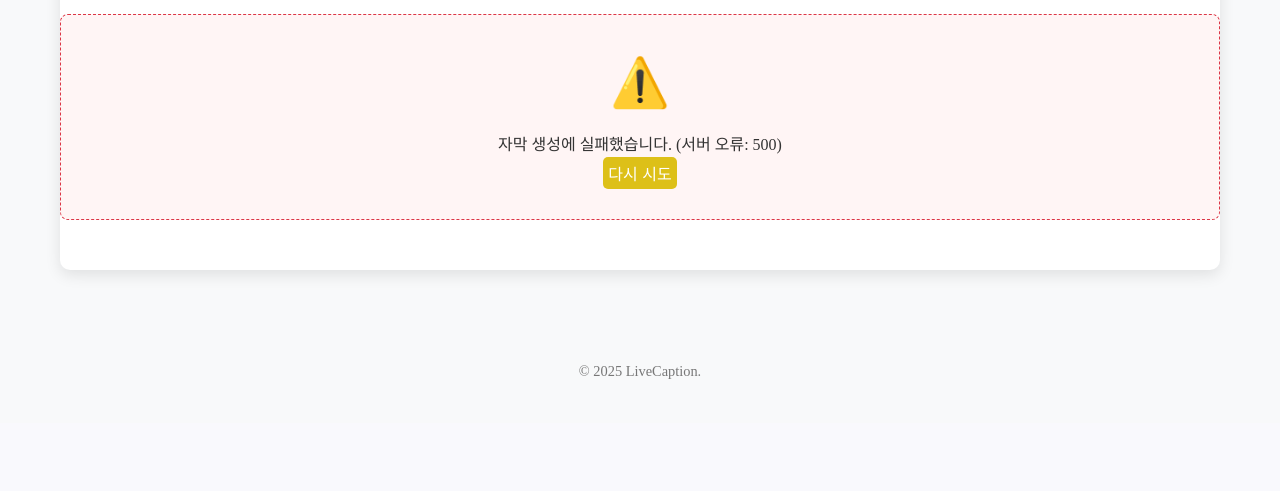
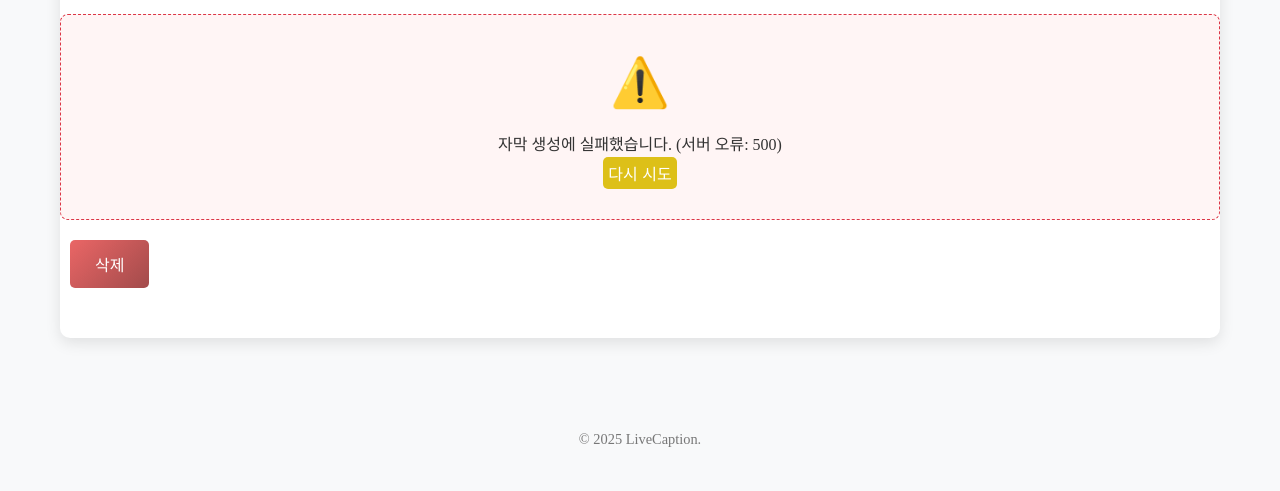
Before and after one commit to Taeho24/STT_KR, a Django app: template [ProtoType]Website/STT_KR/STT_KR_SAMPLE_WEB/templates/taskDetail.html in a window 1280 px wide. Shown: the part 807-1298 px from the top of the page. Before the commit the page ends 1186 px from the top, so only its background shows below. Run offline with Django 5.2, Linux system fonts and the light colour scheme; the template is opened without the code that fills it, so the values that code supplies are empty; parts of the project's set-up code (start-up, migrations or seed data) failed here and were passed over.

Commit message:
update delete btn

```diff
--- a/[ProtoType]Website/STT_KR/STT_KR_SAMPLE_WEB/templates/taskDetail.html
+++ b/[ProtoType]Website/STT_KR/STT_KR_SAMPLE_WEB/templates/taskDetail.html
@@ -92,9 +92,6 @@
                         <button class="download-btn" id="download-btn">
                             다운로드
                         </button>
-                        <button class="delete-btn">
-                            삭제
-                        </button>
                         <div class="format-selector">
                             <label for="format-select">형식:</label>
                             <select class="format-select" id="format-select">
@@ -103,6 +100,9 @@
                         </div>
                     </div>
                 </div>
+                <button class="delete-btn">
+                    삭제
+                </button>
             </section>
         </div>
     </div>
```
